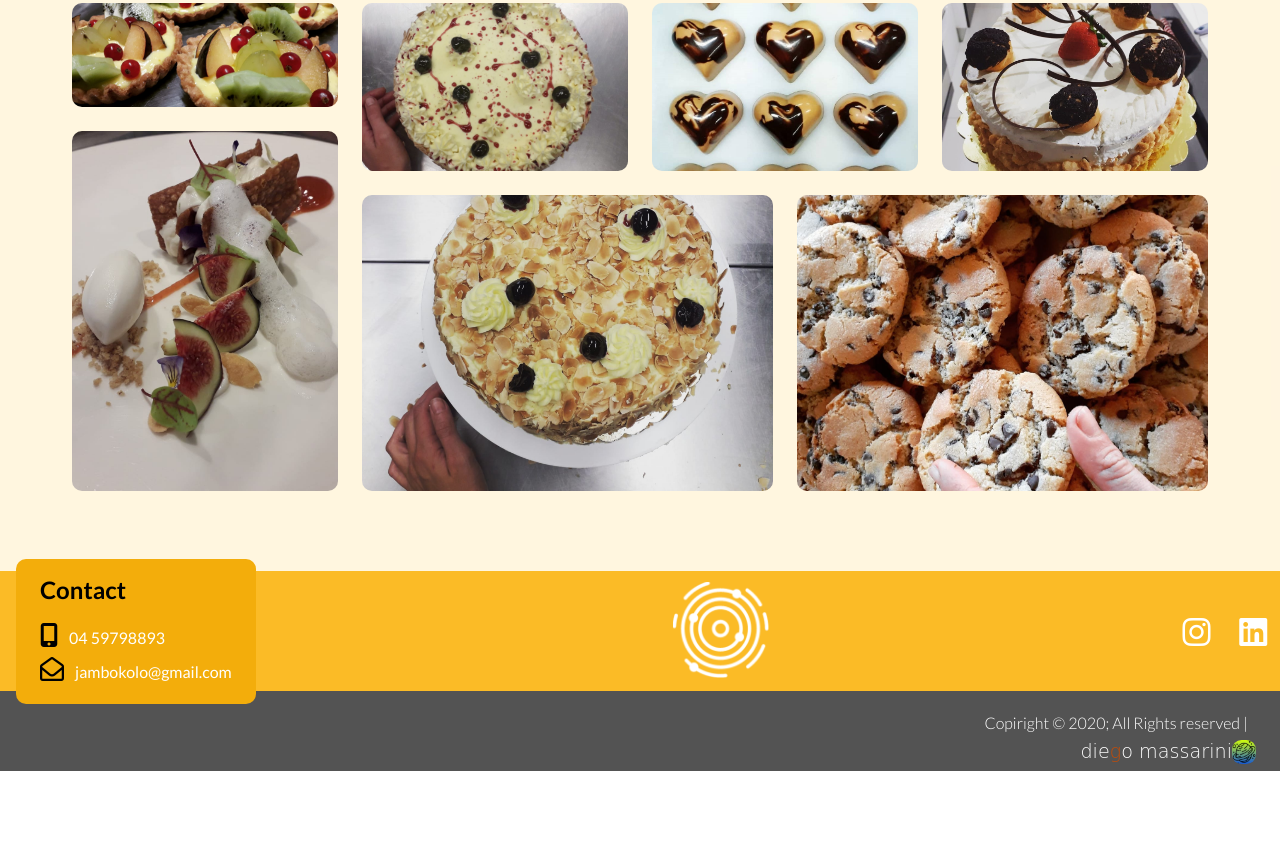
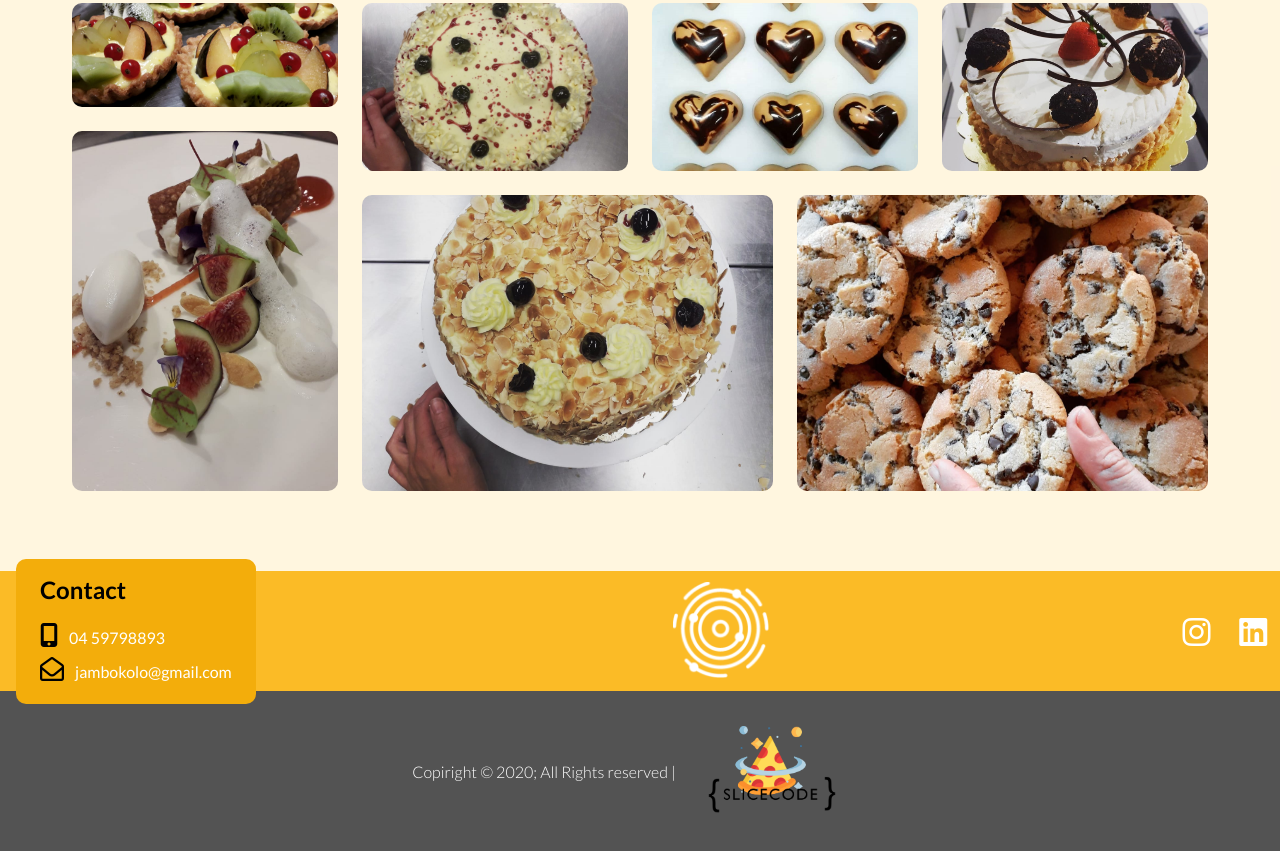
Before and after one commit to webdiego/MartinaColombo-PastryChef, a website: page index.html in a window 1280 px wide. Shown: the part 2629-3480 px from the top of the page. Before the commit the page ends 3400 px from the top, so only its background shows below. Drawn offline with Linux system fonts and the light colour scheme; a web font is replaced by a local one.

Commit message:
slicecode

```diff
--- a/index.html
+++ b/index.html
@@ -208,8 +208,11 @@
   <div class="copi">
     <h3>Copiright © 2020; All Rights reserved  | </h3>
 
-    <h3  class="diego"><a class="diego" href="https://github.com/webdiego">die<span class="o">g</span>o massarini<img class="planet" src="./img/pl.png" alt=""></a>
-    </h3>
+   <a href="https://www.linkedin.com/in/diego-massarini-6569651ab/">
+
+    <img class="pizza" src="./img/pizza.png" alt="">
+  </a>
+
   </div>
 
 
--- a/sass/_footer.scss
+++ b/sass/_footer.scss
@@ -94,11 +94,11 @@ img{
 //COPYRIGHT
 .copi{
   background-color: rgb(83, 83, 83);
-  height: 10vh;
+  height: 20vh;
   display: flex;
-  flex-direction: column;
-  justify-content: flex-end;
-  align-items: flex-end;
+  flex-direction: row;
+  justify-content: center;
+  align-items: center;
   padding-right: 2rem;
 
   @media only screen and (max-height:$landscape){
@@ -119,37 +119,10 @@ img{
    font-size: 1rem;
  }
 
-
-.diego{
-
-  position: relative;
-  margin: .5rem;
- font-family: 'Gamja Flower', cursive;
- font-size: 1.2rem;
- font-weight: lighter;
- color: rgb(0, 0, 0);
- text-decoration: none;
- color: white;
-
-}
-.o{
-  color: rgb(189, 77, 12);
+.pizza{
+  width: 8rem;
+  margin-left: 2rem;
 
 }
 
-.planet{
- background-image: linear-gradient(
-  to bottom,
-   rgb(210, 255, 11),
-    rgb(22, 89, 212)
- ) ;
-
- position: absolute;
- width: 1.5rem;
- height: 1.5rem;
- border-radius: 40%;
-
-
-
 }
-}
```
Also changed, not shown: css/main.css, img/pizza.png (added), 1 other file.
